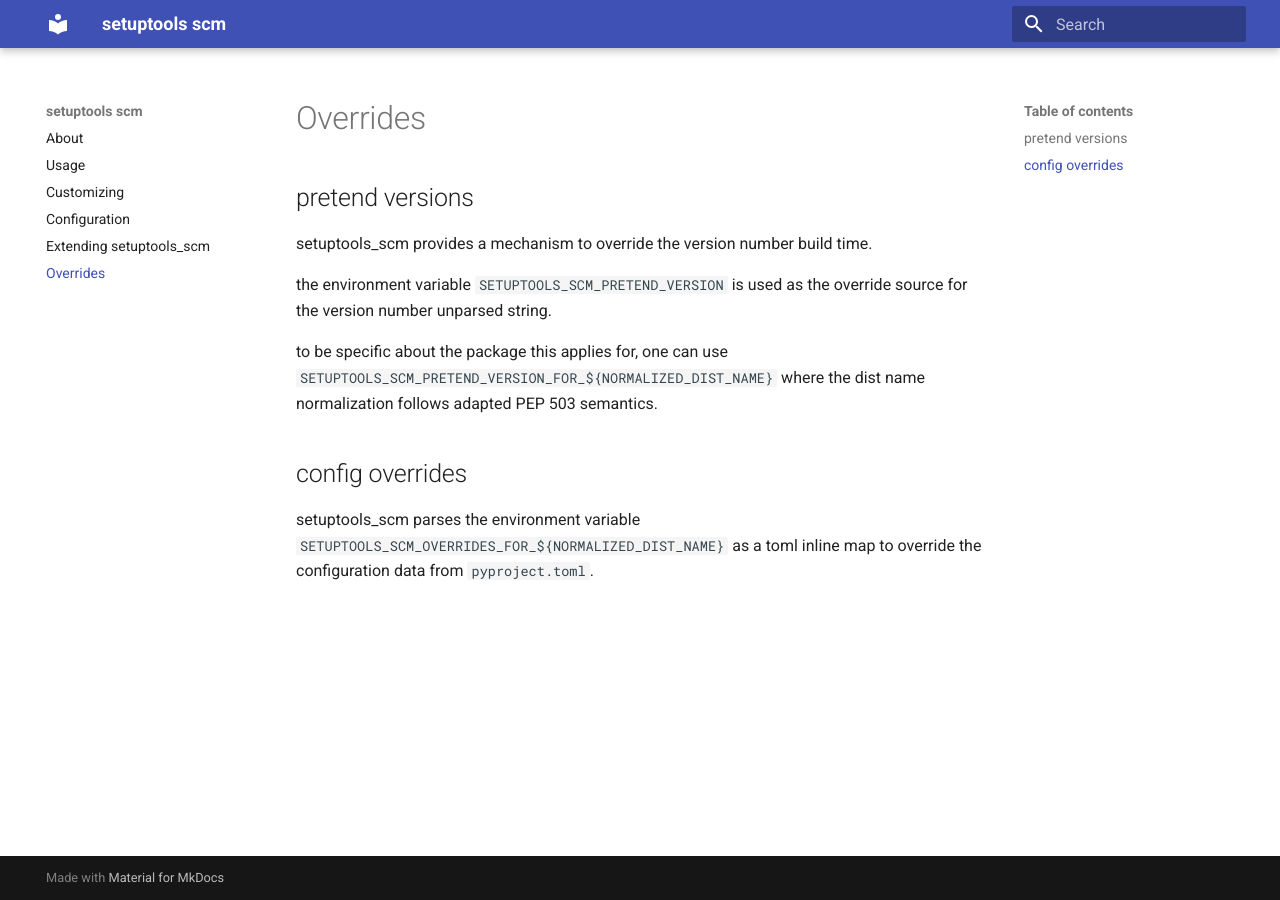
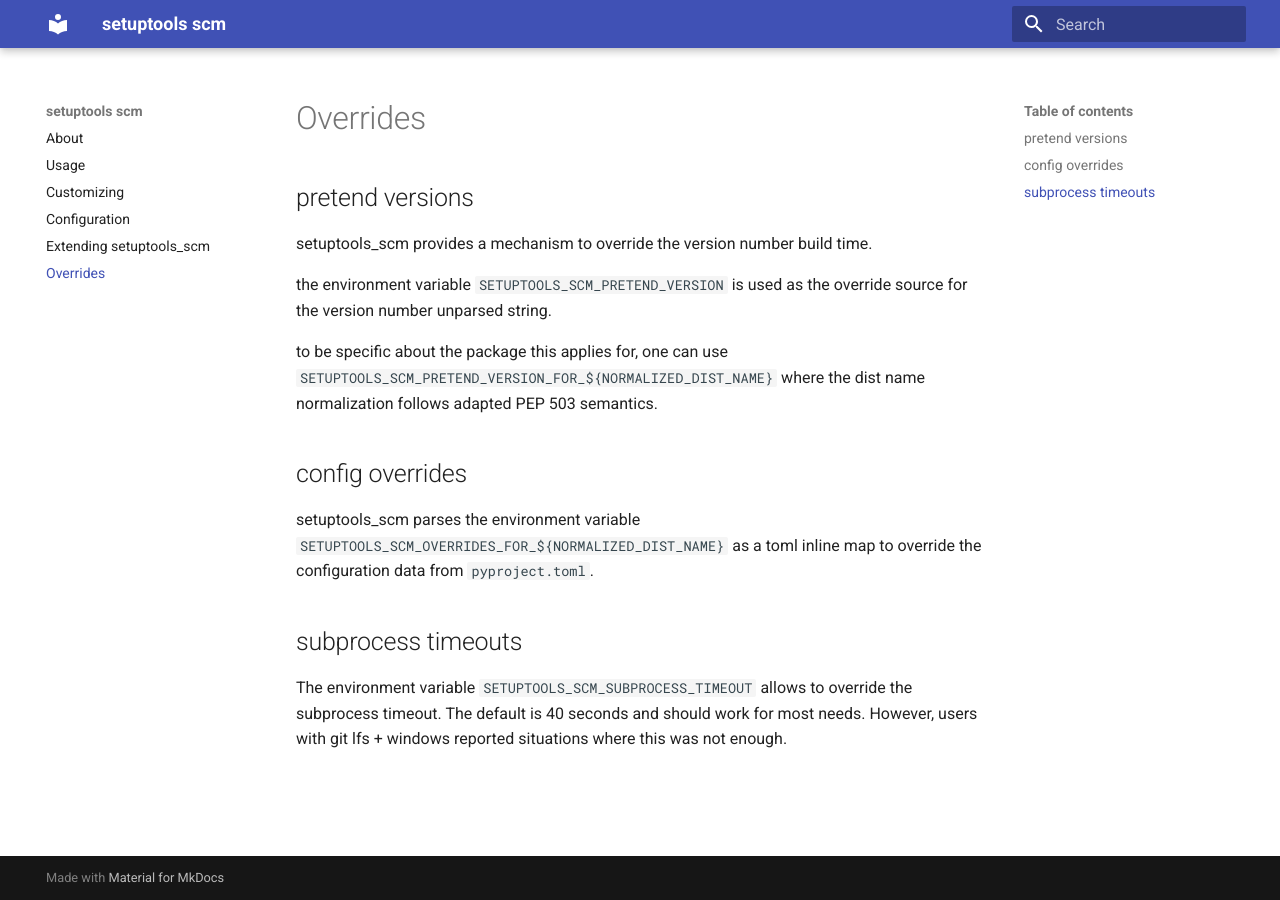
Before and after one commit to pypa/setuptools-scm, an MkDocs documentation site: the page built from docs/overrides.md, in a window 1280 px wide. Built offline with MkDocs 1.6.1 and Material for MkDocs 9.7.7, drawn with Linux system fonts in a browser that asks for light colours.

Commit message:
fix #957 - add subprocess timeout

```diff
--- a/docs/overrides.md
+++ b/docs/overrides.md
@@ -14,3 +14,9 @@ where the dist name normalization follows adapted PEP 503 semantics.
 
 setuptools_scm parses the environment variable `SETUPTOOLS_SCM_OVERRIDES_FOR_${NORMALIZED_DIST_NAME}`
 as a toml inline map to override the configuration data from `pyproject.toml`.
+
+## subprocess timeouts
+
+The environment variable `SETUPTOOLS_SCM_SUBPROCESS_TIMEOUT` allows to override the subprocess timeout.
+The default is 40 seconds and should work for most needs. However, users with git lfs + windows reported
+situations where this was not enough.
```
Also changed, not shown: changelog.d/20240105_133254_subprocess_timeout_var.md (added, +4 -0 lines), 1 other file.
